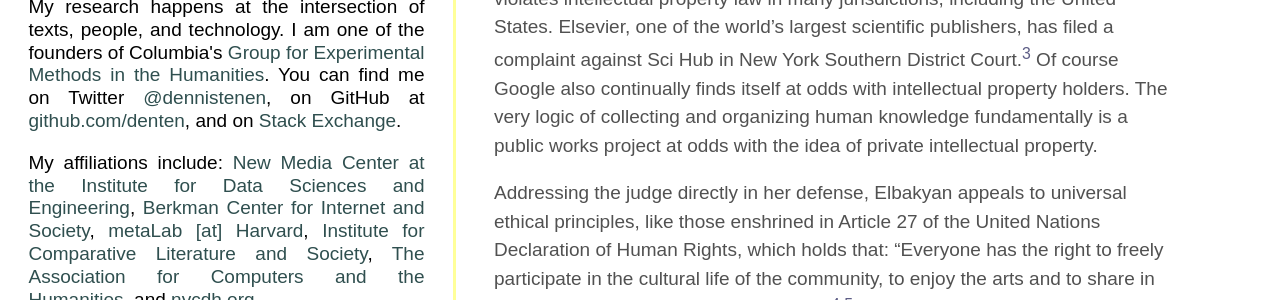
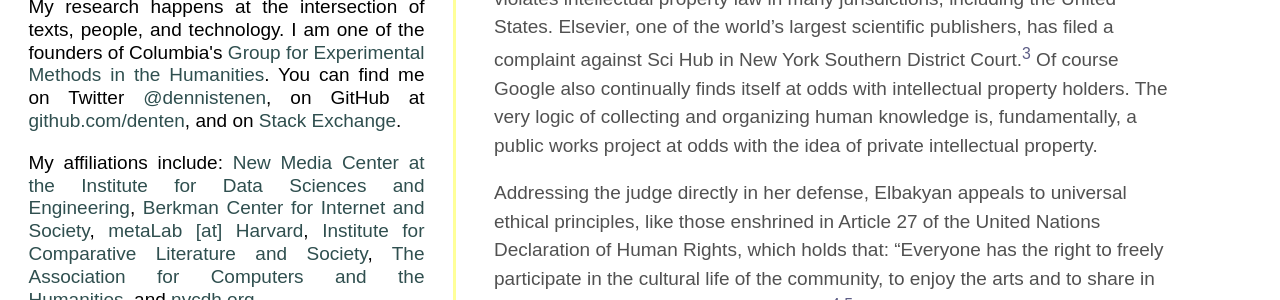
Before and after one commit to denten/denten.github.io, a Jekyll site: the page built from _posts/2016-02-17-free-library-congress.md, in a window 1280 px wide and 900 px high, scrolled down 1378 px. Shown: the part 211-511 px from the top of the window. Built offline with Jekyll 4.4.1, drawn with Linux system fonts in a browser that asks for light colours; some web fonts are replaced.

```diff
--- a/_posts/2016-02-17-free-library-congress.md
+++ b/_posts/2016-02-17-free-library-congress.md
@@ -56,7 +56,7 @@
 largest scientific publishers, has filed a complaint against Sci Hub in New
 York Southern District Court.[^court] Of course Google also continually finds
 itself at odds with intellectual property holders. The very logic of
-collecting and organizing human knowledge fundamentally is a public works
+collecting and organizing human knowledge is, fundamentally, a public works
 project at odds with the idea of private intellectual property.
 
 Addressing the judge directly in her defense, Elbakyan appeals to universal
```
